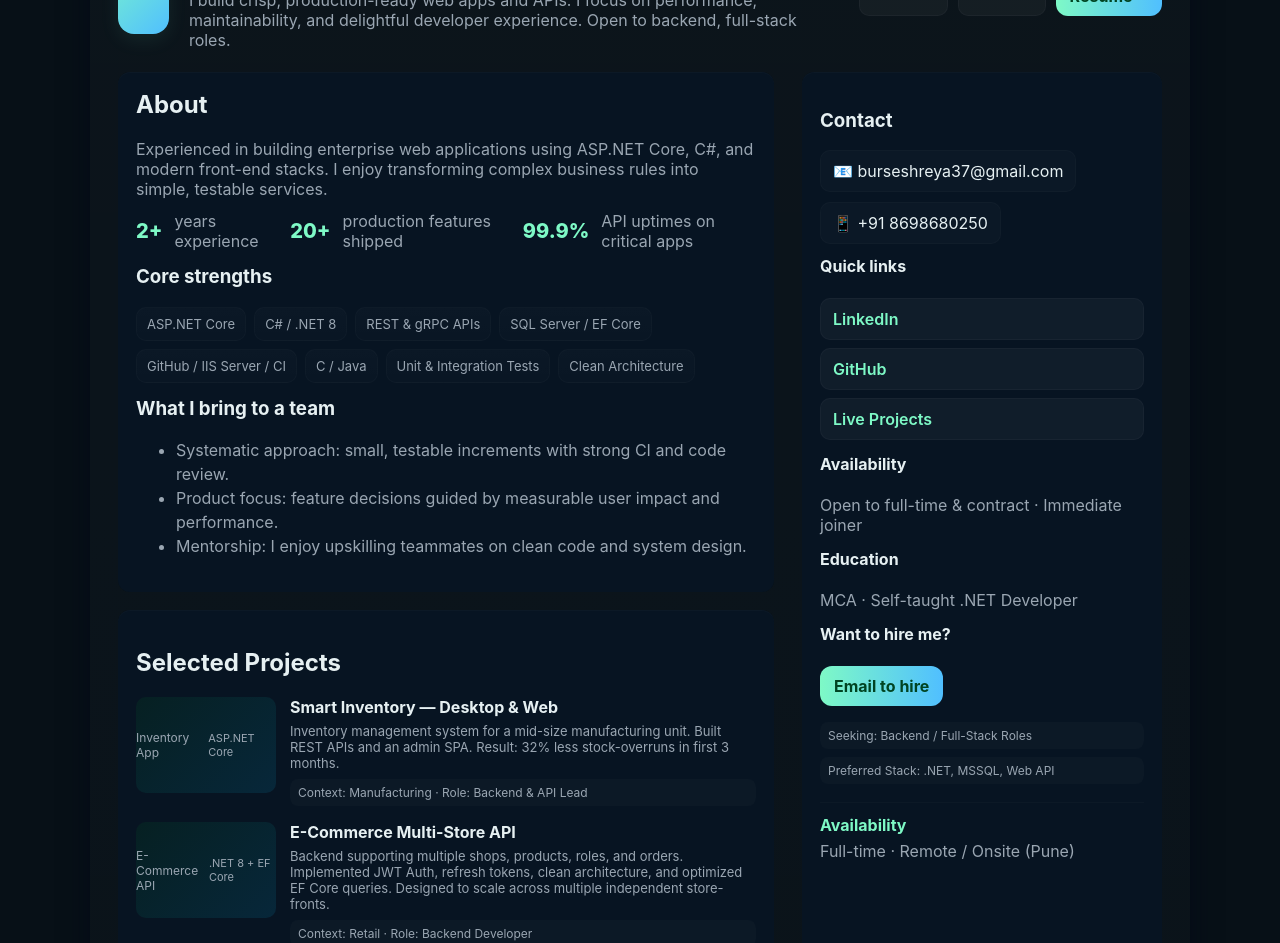
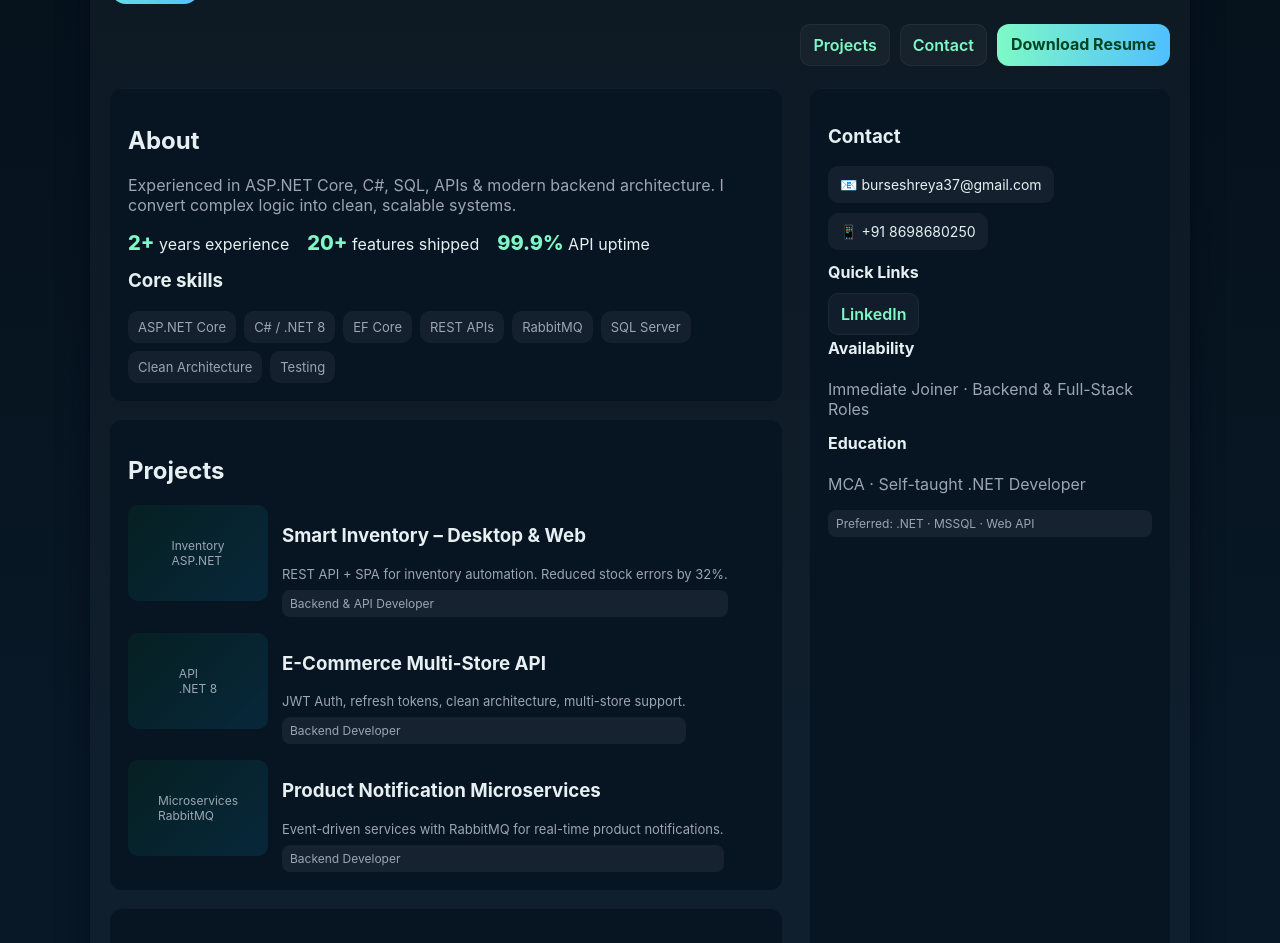
Before and after one commit to BurseShreya/portfolio, a plain HTML site: page index.html in a window 1280 px wide. Shown: the part 146-1089 px from the top of the page. Drawn offline with Linux system fonts and the light colour scheme.

```diff
--- a/index.html
+++ b/index.html
@@ -2,195 +2,324 @@
 <html lang="en">
 <head>
   <meta charset="utf-8" />
-  <meta name="viewport" content="width=device-width,initial-scale=1" />
+  <meta name="viewport" content="width=device-width, initial-scale=1" />
   <title>Shreya Burse — Software Developer Portfolio</title>
-  <meta name="description" content="Shreya Burse | Full-Stack & .NET Developer. Clean code, delightful UX, measurable results." />
+
   <style>
-    /* ---- Minimal, modern portfolio CSS (single file) ---- */
-    :root{
-      --bg:#0b1220; --card:#071422; --muted:#9aa6b2; --accent:#7ef9c6; --glass:rgba(255,255,255,0.04);
-      --radius:14px; --maxw:1100px; --ff:Inter,system-ui,Segoe UI,Roboto,Helvetica,Arial;
+    :root {
+      --bg:#0b1220;
+      --card:#071422;
+      --muted:#9aa6b2;
+      --accent:#7ef9c6;
+      --glass:rgba(255,255,255,0.04);
+      --radius:14px;
+      --maxw:1100px;
+      --ff:Inter,system-ui,Segoe UI,Roboto,Helvetica,Arial;
     }
-    *{box-sizing:border-box}
-    html,body{height:100%}
-    body{margin:0;font-family:var(--ff);background:linear-gradient(180deg,#05111a 0%,#081826 60%),radial-gradient(600px 300px at 10% 10%, rgba(126,249,198,0.04), transparent);color:#e6f0f2}
-    .site{max-width:var(--maxw);margin:40px auto;padding:28px;background:linear-gradient(180deg, rgba(255,255,255,0.02), rgba(255,255,255,0.01));border-radius:20px;box-shadow:0 8px 30px rgba(2,6,23,0.6)}
 
-    header{display:flex;align-items:center;gap:20px}
-    .avatar{width:96px;height:96px;border-radius:16px;background:linear-gradient(135deg,var(--accent),#50bfff);display:flex;align-items:center;justify-content:center;font-weight:700;color:#042;box-shadow:0 6px 20px rgba(126,249,198,0.08)}
-    h1{margin:0;font-size:26px}
-    p.lead{margin:6px 0 0;color:var(--muted)}
+    * { box-sizing:border-box; }
 
-    .grid{display:grid;grid-template-columns: 1fr 360px;gap:28px;margin-top:22px}
-    @media (max-width:900px){.grid{grid-template-columns:1fr} .meta{order:2}}
+    html, body {
+      margin:0;
+      padding:0;
+      width:100%;
+      min-height:100%;
+      overflow-x:hidden;
+      font-family:var(--ff);
+      background:linear-gradient(180deg,#05111a 0%,#081826 60%),
+                 radial-gradient(600px 300px at 10% 10%, rgba(126,249,198,0.04), transparent);
+      color:#e6f0f2;
+    }
 
-    /* Card */
-    .card{background:var(--card);padding:18px;border-radius:12px;backdrop-filter: blur(6px);box-shadow:inset 0 1px 0 rgba(255,255,255,0.02)}
+    /* MAIN WRAPPER */
+    .site {
+      max-width:var(--maxw);
+      margin:40px auto;
+      padding:20px;
+      background:rgba(255,255,255,0.03);
+      border-radius:20px;
+      box-shadow:0 8px 30px rgba(2,6,23,0.6);
+    }
 
-    /* Top actions */
-    .actions{display:flex;gap:10px;margin-left:auto}
-    .btn{background:var(--glass);padding:10px 12px;border-radius:10px;border:1px solid rgba(255,255,255,0.03);cursor:pointer;color:var(--accent);font-weight:600;text-decoration:none}
+    /* HEADER */
+    header {
+      display:flex;
+      flex-wrap:wrap;
+      align-items:center;
+      gap:20px;
+    }
 
-    /* Skills */
-    .skills{display:flex;flex-wrap:wrap;gap:8px;margin-top:12px}
-    .chip{background:linear-gradient(180deg, rgba(255,255,255,0.02), rgba(255,255,255,0.01));padding:8px 10px;border-radius:10px;border:1px solid rgba(255,255,255,0.02);font-size:13px;color:var(--muted)}
+    .avatar {
+      width:90px;
+      height:90px;
+      border-radius:16px;
+      background:linear-gradient(135deg,var(--accent),#50bfff);
+      display:flex;
+      align-items:center;
+      justify-content:center;
+      font-size:26px;
+      font-weight:700;
+      color:#042;
+    }
 
-    /* Projects list */
-    .projects{display:grid;gap:16px}
-    .project{display:flex;gap:14px;align-items:stretch}
-    .thumb{width:140px;height:96px;border-radius:10px;flex:0 0 140px;background:linear-gradient(135deg,#062022,#07273a);display:flex;align-items:center;justify-content:center;color:var(--muted);font-size:12px}
-    .project h3{margin:0 0 6px;font-size:16px}
-    .meta-line{color:var(--muted);font-size:13px}
+    h1 {
+      margin:0;
+      font-size:24px;
+    }
 
-    /* Case study */
-    .case{display:grid;grid-template-columns:1fr 1fr;gap:18px}
-    @media (max-width:900px){.case{grid-template-columns:1fr}}
+    p.lead { margin:5px 0 0; color:var(--muted); }
 
-    footer{margin-top:28px;color:var(--muted);font-size:13px;text-align:center}
+    /* BUTTONS */
+    .actions {
+      display:flex;
+      gap:10px;
+      flex-wrap:wrap;
+      margin-left:auto;
+    }
 
-    /* subtle animations */
-    .reveal{transform:translateY(12px);opacity:0;animation:reveal 700ms ease forwards}
-    .reveal.delay{animation-delay:120ms}
-    @keyframes reveal{to{transform:none;opacity:1}}
+    .btn {
+      background:var(--glass);
+      padding:10px 12px;
+      border-radius:10px;
+      border:1px solid rgba(255,255,255,0.05);
+      color:var(--accent);
+      font-weight:600;
+      text-decoration:none;
+      white-space:nowrap;
+    }
 
-    /* resume download */
-    .resume{display:inline-block;padding:10px 14px;border-radius:12px;background:linear-gradient(90deg,var(--accent),#50bfff);color:#042;font-weight:700;text-decoration:none}
+    .resume {
+      background:linear-gradient(90deg,var(--accent),#50bfff);
+      color:#042;
+      font-weight:700;
+      padding:10px 14px;
+      border-radius:12px;
+      text-decoration:none;
+    }
 
-    /* contact */
-    .contact-row{display:flex;gap:10px;flex-wrap:wrap}
-    .contact-item{background:rgba(255,255,255,0.02);padding:10px 12px;border-radius:10px;border:1px solid rgba(255,255,255,0.02)}
+    /* GRID */
+    .grid {
+      display:grid;
+      grid-template-columns: minmax(0, 1fr) 360px;
+      gap:28px;
+      margin-top:22px;
+      width:100%;
+    }
 
-    /* visual metric */
-    .metric{display:flex;align-items:center;gap:12px}
-    .metric .num{font-weight:800;font-size:20px;color:var(--accent)}
+    @media (max-width:900px) {
+      .grid {
+        grid-template-columns:1fr;
+      }
+    }
 
-    /* small print */
-    .tag{font-size:12px;padding:6px 8px;background:rgba(255,255,255,0.02);border-radius:8px;color:var(--muted)}
-body {
-  margin: 0;
-  background: #071017;
+    /* CARD */
+    .card {
+      background:var(--card);
+      padding:18px;
+      border-radius:12px;
+      backdrop-filter:blur(6px);
+      box-shadow:inset 0 1px 0 rgba(255,255,255,0.04);
+    }
+
+    /* SKILLS */
+    .skills {
+      display:flex;
+      flex-wrap:wrap;
+      gap:8px;
+      margin-top:12px;
+    }
+
+    .chip {
+      background:rgba(255,255,255,0.05);
+      padding:8px 10px;
+      border-radius:10px;
+      font-size:13px;
+      color:var(--muted);
+    }
+
+    /* PROJECTS */
+    .projects { display:grid; gap:16px; }
+    .project { display:flex; gap:14px; }
+    @media (max-width:600px) {
+      .project { flex-direction:column; }
+    }
+
+    .thumb {
+      width:140px;
+      height:96px;
+      border-radius:10px;
+      flex-shrink:0;
+      background:linear-gradient(135deg,#062022,#07273a);
+      display:flex;
+      align-items:center;
+      justify-content:center;
+      color:var(--muted);
+      font-size:12px;
+    }
+
+    .meta-line { color:var(--muted); font-size:13px; }
+
+    /* CASE STUDY */
+    .case {
+      display:grid;
+      grid-template-columns:1fr 1fr;
+      gap:18px;
+    }
+
+    @media (max-width:900px) {
+      .case { grid-template-columns:1fr; }
+    }
+
+    /* CONTACT */
+    .contact-row {
+      display:flex;
+      flex-wrap:wrap;
+      gap:10px;
+    }
+
+    .contact-item {
+      background:rgba(255,255,255,0.05);
+      padding:10px 12px;
+      border-radius:10px;
+      font-size:14px;
+    }
+
+    .tag {
+      font-size:12px;
+      padding:6px 8px;
+      background:rgba(255,255,255,0.06);
+      border-radius:8px;
+      color:var(--muted);
+    }
+
+    footer {
+      margin-top:28px;
+      text-align:center;
+      color:var(--muted);
+      font-size:13px;
     }
 
   </style>
 </head>
 
+
 <body>
   <main class="site">
-    <header class="reveal">
+
+    <!-- HEADER -->
+    <header>
       <div class="avatar">SB</div>
+
       <div>
-        <h1>Shreya Burse — Software Developer (Full-Stack & .NET)</h1>
-        <p class="lead">I build crisp, production-ready web apps and APIs. I focus on performance, maintainability, and delightful developer experience. Open to backend, full-stack roles.</p>
+        <h1>Shreya Burse — Software Developer (.NET / Full-Stack)</h1>
+        <p class="lead">I build production-ready apps, APIs & backend systems with clean architecture.</p>
       </div>
+
       <div class="actions">
         <a class="btn" href="#projects">Projects</a>
         <a class="btn" href="#contact">Contact</a>
-        <a class="resume" href="Shreya_Burse_Resume.pdf" download="Shreya_Burse_Resume.pdf">Download Resume</a>
+        <a class="resume" href="Shreya_Burse_Resume.pdf" download>Download Resume</a>
       </div>
     </header>
 
+
+    <!-- GRID -->
     <section class="grid">
+
+      <!-- MAIN SECTION -->
       <div>
-        <section class="card reveal delay">
-          <h2 style="margin-top:0">About</h2>
-          <p style="color:var(--muted);margin:8px 0">
-            Experienced in building enterprise web applications using ASP.NET Core, C#, and modern front-end stacks. I enjoy transforming complex business rules into simple, testable services.
+
+        <!-- ABOUT -->
+        <section class="card">
+          <h2>About</h2>
+          <p style="color:var(--muted)">
+            Experienced in ASP.NET Core, C#, SQL, APIs & modern backend architecture.
+            I convert complex logic into clean, scalable systems.
           </p>
 
-          <div style="display:flex;gap:18px;margin-top:12px;align-items:center">
-            <div class="metric"><div class="num">2+</div><div style="color:var(--muted)">years experience</div></div>
-            <div class="metric"><div class="num">20+</div><div style="color:var(--muted)">production features shipped</div></div>
-            <div class="metric"><div class="num">99.9%</div><div style="color:var(--muted)">API uptimes on critical apps</div></div>
+          <div style="display:flex;gap:18px;margin-top:12px;flex-wrap:wrap">
+            <div class="metric"><span style="color:var(--accent);font-weight:800;font-size:20px;">2+</span> years experience</div>
+            <div class="metric"><span style="color:var(--accent);font-weight:800;font-size:20px;">20+</span> features shipped</div>
+            <div class="metric"><span style="color:var(--accent);font-weight:800;font-size:20px;">99.9%</span> API uptime</div>
           </div>
 
-          <h3 style="margin-top:14px">Core strengths</h3>
+          <h3 style="margin-top:14px">Core skills</h3>
           <div class="skills">
             <div class="chip">ASP.NET Core</div>
             <div class="chip">C# / .NET 8</div>
-            <div class="chip">REST & gRPC APIs</div>
-            <div class="chip">SQL Server / EF Core</div>
-            <div class="chip">GitHub / IIS Server / CI</div>
-            <div class="chip">C / Java</div>
-            <div class="chip">Unit & Integration Tests</div>
+            <div class="chip">EF Core</div>
+            <div class="chip">REST APIs</div>
+            <div class="chip">RabbitMQ</div>
+            <div class="chip">SQL Server</div>
             <div class="chip">Clean Architecture</div>
+            <div class="chip">Testing</div>
           </div>
-
-          <h3 style="margin-top:14px">What I bring to a team</h3>
-          <ul style="color:var(--muted);line-height:1.5">
-            <li>Systematic approach: small, testable increments with strong CI and code review.</li>
-            <li>Product focus: feature decisions guided by measurable user impact and performance.</li>
-            <li>Mentorship: I enjoy upskilling teammates on clean code and system design.</li>
-          </ul>
         </section>
 
-        <!-- PROJECTS SECTION -->
-        <section id="projects" class="card reveal" style="margin-top:18px">
-          <h2>Selected Projects</h2>
+        <!-- PROJECTS -->
+        <section id="projects" class="card" style="margin-top:18px">
+          <h2>Projects</h2>
+
           <div class="projects">
 
-            <!-- Project 1 -->
             <article class="project">
-              <div class="thumb">Inventory App<br/><span style="font-size:11px;color:var(--muted)">ASP.NET Core</span></div>
+              <div class="thumb">Inventory<br>ASP.NET</div>
               <div>
-                <h3>Smart Inventory — Desktop & Web</h3>
-                <div class="meta-line">Inventory management system for a mid-size manufacturing unit. Built REST APIs and an admin SPA. Result: 32% less stock-overruns in first 3 months.</div>
-                <div style="margin-top:8px" class="tag">Context: Manufacturing · Role: Backend & API Lead</div>
+                <h3>Smart Inventory – Desktop & Web</h3>
+                <div class="meta-line">
+                  REST API + SPA for inventory automation. Reduced stock errors by 32%.
+                </div>
+                <div class="tag" style="margin-top:8px">Backend & API Developer</div>
               </div>
             </article>
 
-            <!-- ⭐ NEW PROJECT INSERTED HERE ⭐ -->
             <article class="project">
-              <div class="thumb">E-Commerce API<br/><span style="font-size:11px;color:var(--muted)">.NET 8 + EF Core</span></div>
+              <div class="thumb">API<br>.NET 8</div>
               <div>
                 <h3>E-Commerce Multi-Store API</h3>
                 <div class="meta-line">
-                  Backend supporting multiple shops, products, roles, and orders.
-                  Implemented JWT Auth, refresh tokens, clean architecture, and optimized EF Core queries.
-                  Designed to scale across multiple independent store-fronts.
+                  JWT Auth, refresh tokens, clean architecture, multi-store support.
                 </div>
-                <div style="margin-top:8px" class="tag">Context: Retail · Role: Backend Developer</div>
+                <div class="tag" style="margin-top:8px">Backend Developer</div>
               </div>
             </article>
 
-
-           <!-- Project 3: Notification Microservices -->
             <article class="project">
-  <div class="thumb">Microservices<br/><span style="font-size:11px;color:var(--muted)">.NET 8 + RabbitMQ</span></div>
+              <div class="thumb">Microservices<br>RabbitMQ</div>
               <div>
                 <h3>Product Notification Microservices</h3>
                 <div class="meta-line">
-      Built an event-driven microservices system that sends real-time product alerts
-      like <em>“New product added”, “Back in stock”</em> and <em>“Inventory updated”</em>.
-      Implemented publisher–consumer messaging using RabbitMQ, background worker services,
-      and clean architecture for fully decoupled communication.
+                  Event-driven services with RabbitMQ for real-time product notifications.
                 </div>
-    <div style="margin-top:8px" class="tag">Context: Inventory Automation · Role: Backend Developer</div>
+                <div class="tag" style="margin-top:8px">Backend Developer</div>
               </div>
             </article>
 
           </div>
         </section>
 
+
         <!-- CASE STUDY -->
-        <section class="card reveal" style="margin-top:18px">
-          <h2>Case Study — Smart Inventory (brief)</h2>
+        <section class="card" style="margin-top:18px">
+          <h2>Case Study — Smart Inventory</h2>
+
           <div class="case">
             <div>
               <h3>Problem</h3>
-              <p style="color:var(--muted)">Manual stock logs, errors, and delayed reorder triggers caused frequent stockouts.</p>
+              <p style="color:var(--muted)">Manual stock logs caused stockouts & delays.</p>
 
               <h3>Solution</h3>
               <ul style="color:var(--muted)">
-                <li>ASP.NET Core API with CQRS + EF Core</li>
-                <li>Scheduled reconciliation jobs + low-stock alerts</li>
-                <li>Admin SPA built with React</li>
+                <li>ASP.NET Core API</li>
+                <li>CQRS + EF Core</li>
+                <li>Automated alerts + reconciliation jobs</li>
               </ul>
             </div>
 
             <div>
               <h3>Impact</h3>
               <ul style="color:var(--muted)">
-                <li>32% reduction in stock overruns</li>
+                <li>32% fewer stock errors</li>
                 <li>43% faster reorder decisions</li>
                 <li>₹1.5L monthly savings</li>
               </ul>
@@ -200,58 +329,32 @@ body {
 
       </div>
 
+
       <!-- SIDEBAR -->
-      <aside class="meta card reveal">
+      <aside class="meta card">
         <h3>Contact</h3>
-        <div id="contact" style="margin-top:8px">
-          <div class="contact-row">
+
+        <div id="contact" class="contact-row" style="margin-top:10px">
           <div class="contact-item">📧 burseshreya37@gmail.com</div>
           <div class="contact-item">📱 +91 8698680250</div>
         </div>
 
-          <h4 style="margin-top:12px">Quick links</h4>
-          <div style="display:flex;flex-direction:column;gap:8px;margin-top:8px">
+        <h4 style="margin-top:12px">Quick Links</h4>
         <a class="btn" href="https://www.linkedin.com/in/shreya-burse-9a9115209/" target="_blank">LinkedIn</a>
-            <a class="btn" href="#" target="_blank">GitHub</a>
-            <a class="btn" href="#" target="_blank">Live Projects</a>
-          </div>
 
         <h4 style="margin-top:14px">Availability</h4>
-          <div style="color:var(--muted)">Open to full-time & contract · Immediate joiner</div>
+        <div style="color:var(--muted)">Immediate Joiner · Backend & Full-Stack Roles</div>
 
         <h4 style="margin-top:14px">Education</h4>
         <div style="color:var(--muted)">MCA · Self-taught .NET Developer</div>
 
-          <h4 style="margin-top:14px">Want to hire me?</h4>
-          <div style="margin-top:8px">
-            <a class="resume" href="mailto:burseshreya37@gmail.com?subject=Hiring%20Inquiry%20-%20Shreya%20Burse">Email to hire</a>
-          </div>
+        <div class="tag" style="margin-top:16px">Preferred: .NET · MSSQL · Web API</div>
+      </aside>
 
-          <div style="margin-top:16px;display:flex;flex-direction:column;gap:8px">
-            <div class="tag">Seeking: Backend / Full-Stack Roles</div>
-            <div class="tag">Preferred Stack: .NET, MSSQL, Web API</div>
-          </div>
-        </div>
-
-        <div style="margin-top:18px;border-top:1px solid rgba(255,255,255,0.02);padding-top:12px;color:var(--muted)">
-          <strong style="color:var(--accent)">Availability</strong>
-          <div style="margin-top:6px">Full-time · Remote / Onsite (Pune)</div>
-        </div>
-      </aside>
     </section>
 
-    <footer>
-      @ S H R E Y A B U R S E.
-    </footer>
+    <footer>@ Shreya Burse</footer>
   </main>
-
-  <script>
-    document.addEventListener('DOMContentLoaded',()=>{
-      document.querySelectorAll('.reveal').forEach((el,i)=>{
-        el.style.animationDelay=(i*90)+'ms';
-      });
-    });
-  </script>
 
 </body>
 </html>
```
Lines whose indentation alone changed are shown as unchanged.
